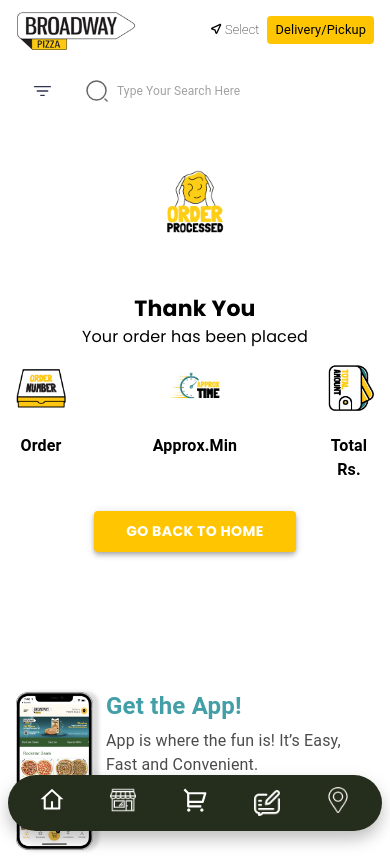
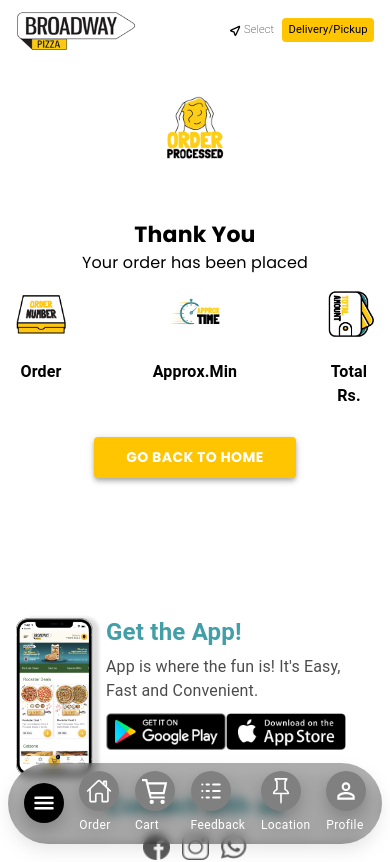
Before and after one commit to Tejas20-03/broadway-react, a Next.js app: page /thankyou in a window 390 px wide. Shown: the top 862 px of the page. Built offline with nearby package versions, Linux system fonts and the light colour scheme.

Commit message:
mobile layout

```diff
--- a/src/app/page.tsx
+++ b/src/app/page.tsx
@@ -76,7 +76,7 @@
             display: { md: "none" },
           }}
         >
-          <GetApp />
+          <GetApp showFullContent={false} />
         </Box>
       )}
       {menu?.map((item, index) => (
@@ -104,7 +104,7 @@
             display: { md: "none" },
           }}
         >
-          <GetApp />
+          <GetApp showFullContent={true} />
         </Box>
       )}
       <Box sx={{ paddingBottom: 12 }}></Box>
--- a/src/components/Common/GetApp.tsx
+++ b/src/components/Common/GetApp.tsx
@@ -1,6 +1,6 @@
 import { Box, Typography } from "@mui/material";
 import Link from "next/link";
-import React from "react";
+import React, { useEffect, useState } from "react";
 import Image from "next/image";
 import { colors } from "@/constant/Colors";
 import { Poppins } from "next/font/google";
@@ -9,9 +9,22 @@
   subsets: ["latin"],
   weight: ["300", "400", "600", "700"],
 });
-const GetApp = () => {
+
+interface GetAppProps {
+  showFullContent?: boolean;
+}
+
+const GetApp: React.FC<GetAppProps> = ({ showFullContent = true }) => {
+  const [isIOS, setIsIOS] = useState(false);
+
+  useEffect(() => {
+    const userAgent = window.navigator.userAgent.toLowerCase();
+    setIsIOS(/iphone|ipad|ipod/.test(userAgent));
+  }, []);
   return (
-    <Box sx={style.getApp}>
+    <Box sx={showFullContent ? style.getApp : style.getAppCompact}>
+      {showFullContent ? (
+        <>
           <Image
             alt="oopx"
             src={"/mobile.png"}
@@ -23,13 +36,11 @@
             Get the App!
           </Typography>
           <Typography sx={style.para} className={poppins.className}>
-        App is where the fun is! It’s Easy, Fast and Convenient.
+            App is where the fun is! It's Easy, Fast and Convenient.
           </Typography>
           <Box sx={style.downloadLinkBox}>
             <Link
-          href={
-            "https://play.google.com/store/apps/details?id=com.broadwaypizza.app&hl=en&gl=US"
-          }
+              href="https://play.google.com/store/apps/details?id=com.broadwaypizza.app&hl=en&gl=US"
               style={{
                 textDecoration: "none",
                 listStyle: "none",
@@ -37,8 +48,8 @@
               }}
             >
               <Image
-            alt="oopx"
-            src={"/google-play.png"}
+                alt="Google Play"
+                src="/google-play.png"
                 style={{
                   width: 120,
                   height: "auto",
@@ -48,9 +59,7 @@
               />
             </Link>
             <Link
-          href={
-            "https://apps.apple.com/tt/app/broadway-pizza-official/id1559366003"
-          }
+              href="https://apps.apple.com/tt/app/broadway-pizza-official/id1559366003"
               style={{
                 textDecoration: "none",
                 listStyle: "none",
@@ -58,8 +67,8 @@
               }}
             >
               <Image
-            alt="oopx"
-            src={"/apple.png"}
+                alt="App Store"
+                src="/apple.png"
                 style={{
                   width: 120,
                   height: "auto",
@@ -69,35 +78,56 @@
               />
             </Link>
           </Box>
+        </>
+      ) : (
+        <>
+          <Typography sx={style.headCompact} className={poppins.className}>
+            Get the App!
+          </Typography>
+          <Box sx={style.downloadLinkBoxCompact}>
+            {isIOS ? (
+              <Link href="https://apps.apple.com/tt/app/broadway-pizza-official/id1559366003">
+                <Image
+                  alt="App Store"
+                  src="/apple.png"
+                  width={100}
+                  height={30}
+                />
+              </Link>
+            ) : (
+              <Link href="https://play.google.com/store/apps/details?id=com.broadwaypizza.app&hl=en&gl=US">
+                <Image
+                  alt="Google Play"
+                  src="/google-play.png"
+                  width={100}
+                  height={30}
+                />
+              </Link>
+            )}
+          </Box>
+        </>
+      )}
     </Box>
   );
 };
+
 export default GetApp;
 
 const style = {
-  main: {
-    width: "100%",
-    height: "100%",
-    paddingY: "20px",
-    display: "flex",
-    flexDirection: "column",
-    alignItems: "center",
-    justifyContent: "center",
-  },
-  container: {
-    maxWidth: { xl: "1240px", lg: "1100px" },
-  },
-  grid: {
-    display: "flex",
-    flexDirection: "column",
-
-    justifyContent: "start",
-  },
   getApp: {
     width: "100%",
     position: "relative",
     paddingLeft: "90px",
     boxSizing: "border-box",
+  },
+  getAppCompact: {
+    display: 'flex',
+    justifyContent: 'space-between',
+    alignItems: 'center',
+    padding: '10px 20px',
+    width: '100%',
+    boxSizing: 'border-box',
+    backgroundColor: '#e2fffd',
   },
   head: {
     fontSize: "24px",
@@ -105,20 +135,16 @@
     color: colors.broadwayAboutHeadingColor,
     fontWeight: 600,
   },
+  headCompact: {
+    fontSize: "16px",
+    color: colors.black,
+    fontWeight: 600,
+  },
   para: {
     margin: "5px 0 10px 0",
     opacity: 0.7,
     maxWidth: "260px",
     display: "block",
-  },
-  para1: {
-    margin: "1rm 0",
-    opacity: 0.9,
-    maxWidth: { md: "400px" },
-    display: "block",
-    fontSize: "17px",
-    width: "100%",
-    textAlign: { md: "left", xs: "center" },
   },
   downloadLinkBox: {
     display: { sm: "flex", xs: "block" },
@@ -128,18 +154,8 @@
     alignItems: "center",
     margin: "10px 0px",
   },
-  contactApp: {
-    width: "100%",
-    height: "100%",
-    marginBottom: { md: "0px", xs: "5rem" },
-    marginTop: { md: "0px", xs: "1rem" },
-  },
-  socials: {
+  downloadLinkBoxCompact: {
     display: "flex",
-    flexDirection: "row",
-    gap: "12px",
-    justifyContent: "start",
-    alignItems: "center",
-    margin: "10px 0px 36px",
+    gap: "10px",
   },
 };
--- a/src/components/Home/PremiumDeals.tsx
+++ b/src/components/Home/PremiumDeals.tsx
@@ -52,7 +52,7 @@
                   )
                   .map((item, index) => {
                     return (
-                      <Grid xs={12} sm={6} md={3} key={index}>
+                      <Grid xs={6} sm={6} md={3} key={index}>
                         <PremiumDealsCard
                           isLoading={isLoading}
                           key={index}
--- a/src/components/Home/Tabs.tsx
+++ b/src/components/Home/Tabs.tsx
@@ -168,8 +168,8 @@
     paddingY: "8px",
     paddingX: "6px",
     color: colors.black,
-    fontSize: { xl: "0.8rem", lg: "0.7rem", xs: "14px" },
-    boxShadow: '0 2px 4px rgba(0, 0, 0, 0.1)',
+    fontSize: { xl: "0.6rem", lg: "0.5rem", xs: "12px" },
+    boxShadow: "0 2px 4px rgba(0, 0, 0, 0.1)",
     fontWeight: 300,
     marginLeft: "6px",
     backgroundColor: "white",
@@ -181,5 +181,5 @@
   },
   swiper: { paddingBottom: "16px" },
   link: { textDecoration: "none", color: "inherit" },
-  textTransform:"capitalize"
+  textTransform: "lowercase",
 };
--- a/src/components/Layout/Header/Header.tsx
+++ b/src/components/Layout/Header/Header.tsx
@@ -387,7 +387,7 @@
   },
   selectedOption: {
     fontWeight: 200,
-    fontSize: "0.8rem",
+    fontSize: { xs: "0.7rem", sm: "0.8rem" },
   },
   locationText: {
     display: "flex",
@@ -401,15 +401,16 @@
   addressType: {
     backgroundColor: colors.primary,
     color: colors.black,
-    padding: "0.25rem 0.5rem",
+    padding: { xs: "0.2rem 0.4rem", sm: "0.25rem 0.5rem" },
     borderRadius: "4px",
-    fontSize: "0.8rem",
+    fontSize: { xs: "0.7rem", sm: "0.8rem" },
     fontWeight: 500,
     display: "flex",
     flexDirection: "row",
     alignItems: "center",
     gap: "0.3rem",
   },
+
   dilveryTo: {
     color: colors.black,
     fontSize: "0.9rem",
@@ -422,7 +423,7 @@
   },
   location: {
     color: colors.black,
-    fontSize: "0.8rem", // Added font size
+    fontSize: { xs: "0.7rem", sm: "0.8rem" },
   },
   inputStyle: {
     "::before": { borderBottom: "0px !important" },
--- a/src/components/Layout/Header/MobileScreenInput.tsx
+++ b/src/components/Layout/Header/MobileScreenInput.tsx
@@ -24,6 +24,49 @@
 import { addressesActions } from "@/redux/address/slice";
 import { useParams, usePathname } from "next/navigation";
 import { Poppins } from "next/font/google";
+import { IoHomeOutline, IoMenu } from "react-icons/io5";
+import { BsPin } from "react-icons/bs";
+import { TbLogs } from "react-icons/tb";
+import { GrCart } from "react-icons/gr";
+import { MdOutlinePersonOutline } from "react-icons/md";
+
+const NavItem = ({ href, icon: Icon, title, onClick }: any) => {
+  const pathname = usePathname();
+  const isActive = pathname === href;
+  const cartData = useSelector((state: StoreState) => state.cart);
+
+  return (
+    <Box>
+      <Box
+        component={onClick ? "div" : Link}
+        href={href}
+        onClick={onClick}
+        sx={{
+          ...style.iconStyle,
+          display: "flex",
+          flexDirection: "column",
+          alignItems: "center",
+          backgroundColor:
+            title === "Menu" ? "black" : isActive ? "orange" : "gray",
+        }}
+      >
+        <Icon size={26} color={isActive ? "black" : "white"} />
+        {title === "Cart" && cartData.cartProducts.length > 0 && (
+          <Box sx={style.badge}>
+            <Typography className={poppins.className}>
+              {cartData.cartProducts.length}
+            </Typography>
+          </Box>
+        )}
+      </Box>
+      {title !== "Menu" && (
+        <Typography variant="caption" sx={{ color: "white", mt: 0.5 }}>
+          {title}
+        </Typography>
+      )}
+    </Box>
+  );
+};
 
 const poppins = Poppins({
   subsets: ["latin"],
@@ -71,7 +114,7 @@
     <>
       <Box sx={style.mainMob} className="mobSearch">
         <Container sx={style.container}>
-          <Box sx={style.searchBoxMob}>
+          {/* <Box sx={style.searchBoxMob}>
             <Sort onClick={handleNavbar(true)} sx={{ cursor: "pointer" }} />
             <Input
               placeholder="Type Your Search Here"
@@ -89,7 +132,7 @@
                 )
               }
             />
-          </Box>
+          </Box> */}
           <Box
             sx={{
               ...style.mobNavBar,
@@ -97,111 +140,20 @@
             }}
           >
             <Box sx={style.subContainer}>
-              <Box
-                sx={{
-                  ...style.iconStyle,
-                  backgroundColor:
-                    pathname === "/" ? "#FFC700 !important" : "#252E1C",
-                  width: "40px",
-                  height: "40px",
-                }}
-              >
-                <Link href={"/"} style={{ textDecoration: "none" }}>
-                  <Image
-                    onClick={() => setActive("home")}
-                    src="/home.svg"
-                    width={26}
-                    height={26}
-                    alt="oops home"
-                  />
-                </Link>
-              </Box>
-              <Box
-                sx={{
-                  ...style.iconStyle,
-                  backgroundColor:
-                    pathname === "/menu" ? "#FFC700 !important" : "#252E1C",
-                  width: "40px",
-                  height: "40px",
-                }}
-              >
-                <Link href={"/menu"} style={{ textDecoration: "none" }}>
-                  <Image
-                    onClick={() => setActive("search")}
-                    src="/icons/shopWhite.png"
-                    width={26}
-                    height={26}
-                    alt="oops home"
-                  />
-                </Link>
-              </Box>
-              <Box
-                sx={{
-                  ...style.iconStyle,
-                  backgroundColor:
-                    pathname === "/cart" ? "#FFC700 !important" : "#252E1C",
-                  width: "40px",
-                  height: "40px",
-                }}
-              >
-                <Box sx={{ position: "relative" }}>
-                  <Link href={"/cart"} style={{ textDecoration: "none" }}>
-                    <Image
-                      onClick={() => setActive("cart")}
-                      src="/Vector.svg"
-                      width={24}
-                      height={24}
-                      alt="oops home"
-                    />
-                    {cartData.cartProducts.length > 0 && (
-                      <Box sx={style.badge}>
-                        <Typography className={poppins.className}>
-                          {cartData.cartProducts.length}
-                        </Typography>
-                      </Box>
-                    )}
-                  </Link>
-                </Box>
-              </Box>
-              <Box
-                sx={{
-                  ...style.iconStyle,
-                  backgroundColor: "#252E1C",
-                  width: "40px",
-                  height: "40px",
-                }}
-              >
-                <Image
-                  src="/feedback.png"
-                  width={26}
-                  height={26}
-                  alt="oops home"
-                  onClick={() => {
-                    openFeedbackDialog(true);
-
-                    setActive("fvrt");
-                  }}
-                />
-              </Box>
-              <Box
-                sx={{
-                  ...style.iconStyle,
-                  backgroundColor:
-                    pathname === "/location" ? "#FFC700 !important" : "#252E1C",
-                  width: "40px",
-                  height: "40px",
-                }}
-              >
-                <Link href={"/location"} style={{ textDecoration: "none" }}>
-                  <Image
-                    onClick={() => setActive("heart")}
-                    src="/icons/pin.png"
-                    width={26}
-                    height={26}
-                    alt="oops home"
-                  />
-                </Link>
-              </Box>
+              <NavItem href="/menu" icon={IoMenu} title="Menu" />
+              <NavItem href="/" icon={IoHomeOutline} title="Order" />
+              <NavItem href="/cart" icon={GrCart} title="Cart" />
+              <NavItem
+                onClick={() => openFeedbackDialog(true)}
+                icon={TbLogs}
+                title="Feedback"
+              />
+              <NavItem href="/location" icon={BsPin} title="Location" />
+              <NavItem
+                href="/profile"
+                icon={MdOutlinePersonOutline}
+                title="Profile"
+              />
             </Box>
           </Box>
         </Container>
@@ -403,7 +355,7 @@
     height: "100%",
     justifyContent: "center",
     alignItems: "center",
-    backgroundColor: colors.background,
+    backgroundColor: "transparent",
   },
   container: {
     maxWidth: { lg: "1400px", md: "950px" },
@@ -427,7 +379,7 @@
     fontSize: "12px",
     paddingX: "16px",
     "::after": { borderBottom: "0px !important" },
-    backgroundColor: colors.white,
+    backgroundColor: "grey",
   },
   mobNavBar: {
     position: "fixed",
@@ -450,7 +402,8 @@
     justifyContent: "space-around",
     width: "100%",
     marginX: "0.5rem",
-    backgroundColor: "#252E1C",
+    backgroundColor: "rgba(0, 0, 0, 0.3)",
+    backdropFilter: "blur(5px)",
     borderRadius: "20rem",
     padding: "0.5rem",
     filter: "drop-shadow(0px 8px 8px rgba(0, 0, 0, 0.25))",
@@ -460,11 +413,12 @@
     height: "40px",
     width: "40px",
     display: "flex",
-    alignItems: "Center",
+    alignItems: "center",
     justifyContent: "center",
     borderRadius: "50%",
-    backgroundColor: "#252E1C",
+    backgroundColor: "gray", // Remove background color
   },
+
   badge: {
     position: "absolute",
     top: "-12px",
```
Also changed, not shown: src/components/Home/FeatureDeals.tsx (+9 -4 lines), src/components/Home/HeroCarousel.tsx (+16 -14 lines). Lines whose indentation alone changed are shown as unchanged.
